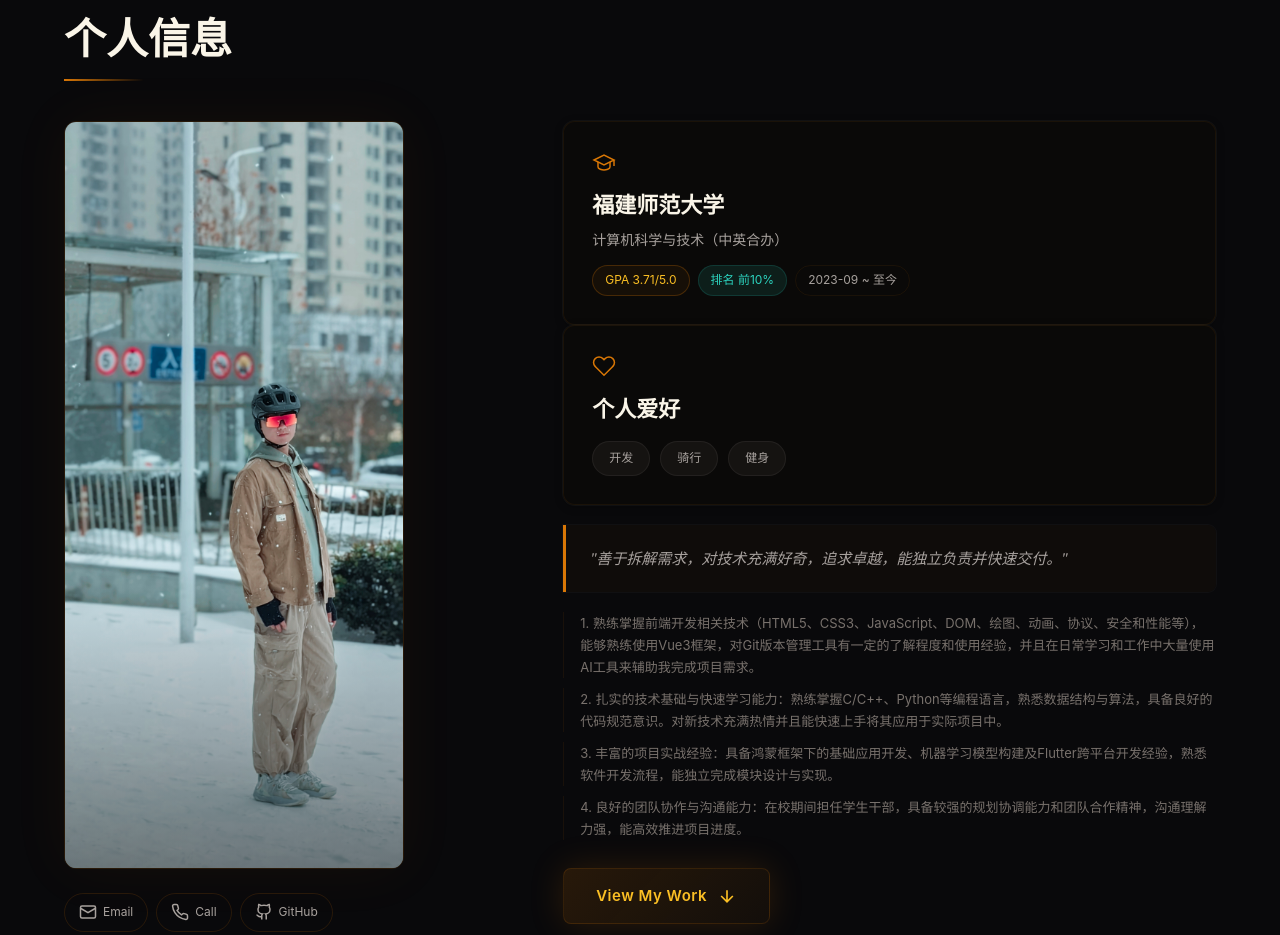
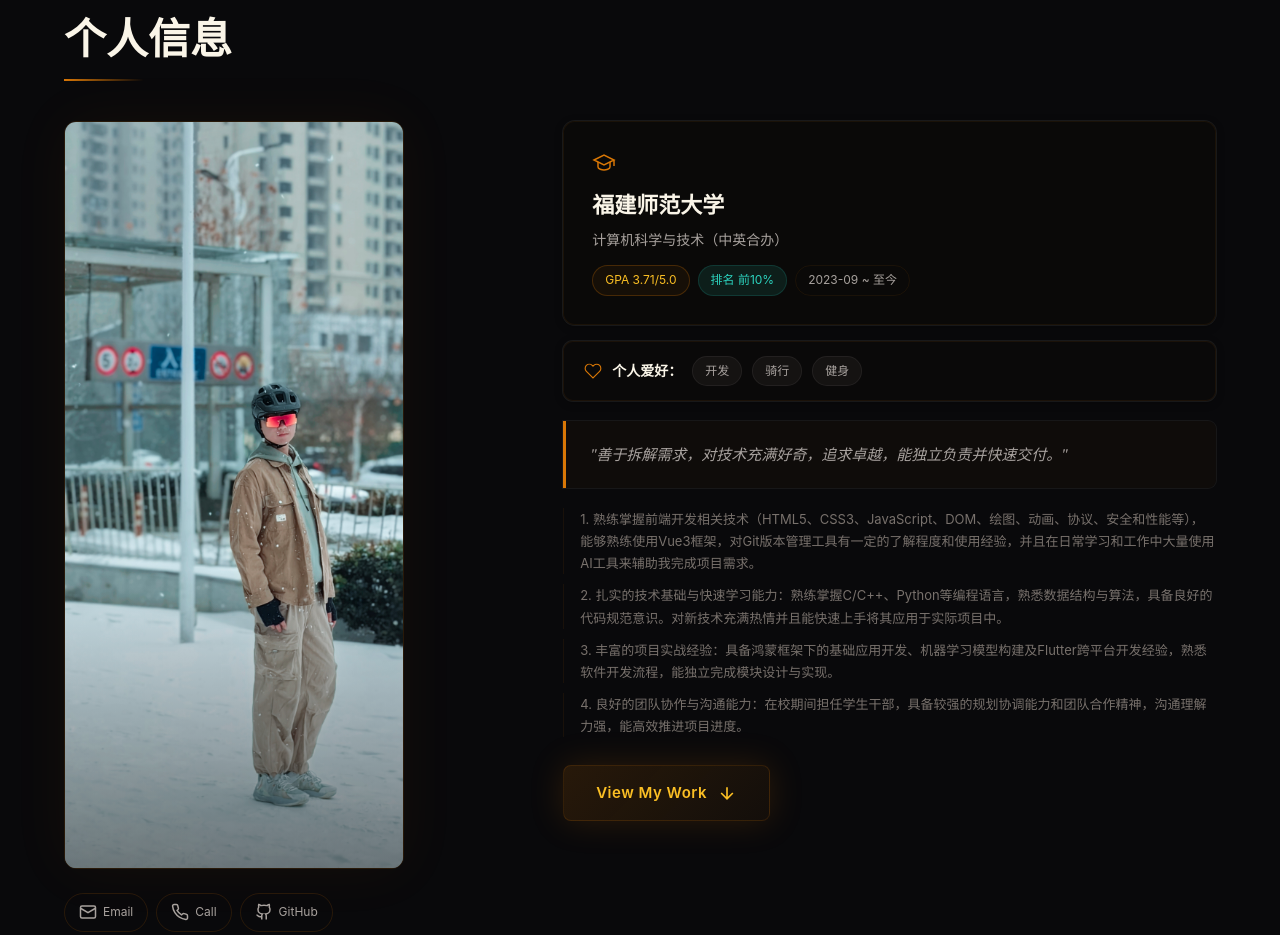
Before and after one commit to Cori-anba/Personal-Web, a website built with Vite: page index.html in a window 1280 px wide. Shown: the part 947-1882 px from the top of the page. Built offline with nearby package versions, Linux system fonts and the light colour scheme.

Commit message:
feat: 爱好卡片紧凑化 + 发光增强 + 手机端图片加载优化
- 个人爱好从竖排大卡片改为横向紧凑布局（图标+标题:标签），垂直空间缩减60%
- 卡片白色发光加粗至0.07（默认）/0.14（hover），夜间模式边界更清晰
- 所有图片添加decoding=async，项目卡片添加content-visibility:auto延迟渲染
- 清理旧about-hobbies独立样式

```diff
--- a/src/components/about-module1.ts
+++ b/src/components/about-module1.ts
@@ -27,6 +27,7 @@ export function createAboutModule1(): HTMLElement {
     alt: personalInfo.avatarAlt,
     class: 'about-photo',
     loading: 'lazy',
+    decoding: 'async',
   });
   photoFrame.appendChild(img);
   leftCol.appendChild(photoFrame);
@@ -70,16 +71,14 @@ export function createAboutModule1(): HTMLElement {
   `;
   rightCol.appendChild(eduCard);
 
-  // Hobbies card
-  const hobbiesCard = createEl('div', { class: 'about-edu-card hobbies-card', 'data-reveal': '' });
+  // Hobbies card — compact horizontal row
+  const hobbiesCard = createEl('div', { class: 'hobbies-card', 'data-reveal': '' });
   hobbiesCard.innerHTML = `
-    <div class="edu-icon">
-      <svg width="24" height="24" viewBox="0 0 24 24" fill="none" stroke="currentColor" stroke-width="1.5"><path d="M20.84 4.61a5.5 5.5 0 0 0-7.78 0L12 5.67l-1.06-1.06a5.5 5.5 0 0 0-7.78 7.78l1.06 1.06L12 21.23l7.78-7.78 1.06-1.06a5.5 5.5 0 0 0 0-7.78z"/></svg>
+    <div class="hobbies-icon">
+      <svg width="18" height="18" viewBox="0 0 24 24" fill="none" stroke="currentColor" stroke-width="1.5"><path d="M20.84 4.61a5.5 5.5 0 0 0-7.78 0L12 5.67l-1.06-1.06a5.5 5.5 0 0 0-7.78 7.78l1.06 1.06L12 21.23l7.78-7.78 1.06-1.06a5.5 5.5 0 0 0 0-7.78z"/></svg>
     </div>
-    <h3 class="edu-school">个人爱好</h3>
-    <div class="about-hobbies">
-      ${hobbies.map((hobby) => `<span class="hobby-tag">${hobby}</span>`).join('')}
-    </div>
+    <span class="hobbies-label">个人爱好：</span>
+    ${hobbies.map((hobby) => `<span class="hobby-tag">${hobby}</span>`).join('')}
   `;
   rightCol.appendChild(hobbiesCard);
 
--- a/src/components/project-card.ts
+++ b/src/components/project-card.ts
@@ -14,6 +14,7 @@ export function createProjectCard(project: Project, index: number): HTMLElement
     alt: project.imageAlt,
     class: 'project-card-thumb',
     loading: 'lazy',
+    decoding: 'async',
   });
   imgWrap.appendChild(img);
 
--- a/src/components/projects-grid.ts
+++ b/src/components/projects-grid.ts
@@ -47,6 +47,7 @@ export function createProjectsSection(): HTMLElement {
         alt: sp.name,
         class: 'supplementary-img',
         loading: 'lazy',
+        decoding: 'async',
       });
       // Fallback if image fails
       img.addEventListener('error', () => {
--- a/src/styles/components.css
+++ b/src/styles/components.css
@@ -325,28 +325,6 @@
   background: var(--teal-glow);
 }
 
-/* Hobbies */
-.about-hobbies {
-  display: flex;
-  gap: 10px;
-  margin-top: 20px;
-}
-
-.hobby-tag {
-  font-size: 12px;
-  padding: 6px 16px;
-  border-radius: 20px;
-  background: rgba(120, 113, 108, 0.1);
-  border: 1px solid rgba(120, 113, 108, 0.15);
-  color: var(--text-secondary);
-  transition: all 0.3s;
-}
-
-.hobby-tag:hover {
-  border-color: var(--accent);
-  color: var(--text-primary);
-}
-
 /* Quote */
 .about-quote {
   margin-top: 20px;
@@ -580,6 +558,8 @@
   transition: all 0.45s cubic-bezier(0.16, 1, 0.3, 1);
   transform: perspective(1000px) rotateX(var(--rotate-x, 0deg)) rotateY(var(--rotate-y, 0deg));
   transform-style: preserve-3d;
+  content-visibility: auto;
+  contain-intrinsic-size: auto 400px;
 }
 
 .project-card:hover {
@@ -1012,9 +992,10 @@
 .honor-card,
 .contact-link-item,
 .contact-form-col,
-.supplementary-card {
+.supplementary-card,
+.hobbies-card {
   box-shadow:
-    0 0 0 1px rgba(250, 245, 232, 0.04),
+    0 0 0 1px rgba(250, 245, 232, 0.07),
     0 2px 8px rgba(0, 0, 0, 0.3);
 }
 
@@ -1023,27 +1004,70 @@
 .honor-card:hover,
 .contact-link-item:hover,
 .contact-form-col:hover,
-.supplementary-card:hover {
+.supplementary-card:hover,
+.hobbies-card:hover {
   box-shadow:
-    0 0 0 1px rgba(250, 245, 232, 0.08),
-    0 0 24px rgba(250, 245, 232, 0.03),
+    0 0 0 1px rgba(250, 245, 232, 0.14),
+    0 0 28px rgba(250, 245, 232, 0.05),
     0 8px 24px rgba(0, 0, 0, 0.35);
 }
 
 /* Project outcome card glow */
 .project-card-outcome {
   box-shadow:
-    0 0 0 1px rgba(45, 212, 191, 0.1),
-    0 0 12px rgba(45, 212, 191, 0.04);
+    0 0 0 1px rgba(45, 212, 191, 0.15),
+    0 0 16px rgba(45, 212, 191, 0.06);
 }
 
 .about-quote {
-  box-shadow: 0 0 0 1px rgba(250, 245, 232, 0.03);
+  box-shadow: 0 0 0 1px rgba(250, 245, 232, 0.06);
 }
 
-/* Hobbies card specific */
-.hobbies-card .about-hobbies {
-  margin-top: 14px;
+/* Hobbies card — compact horizontal layout */
+.hobbies-card {
+  display: flex;
+  align-items: center;
+  gap: 10px;
+  padding: 14px 20px;
+  background: rgba(13, 10, 8, 0.5);
+  border: 1px solid var(--border-subtle);
+  border-radius: 10px;
+  margin-top: 16px;
+  transition: all 0.3s;
+}
+
+.hobbies-card:hover {
+  border-color: var(--border-medium);
+}
+
+.hobbies-icon {
+  color: var(--accent);
+  flex-shrink: 0;
+  display: flex;
+  align-items: center;
+}
+
+.hobbies-label {
+  font-family: var(--font-display);
+  font-size: 14px;
+  font-weight: 600;
+  color: var(--text-primary);
+  white-space: nowrap;
+}
+
+.hobbies-card .hobby-tag {
+  font-size: 12px;
+  padding: 4px 12px;
+  border-radius: 16px;
+  background: rgba(120, 113, 108, 0.1);
+  border: 1px solid rgba(120, 113, 108, 0.15);
+  color: var(--text-secondary);
+  transition: all 0.3s;
+}
+
+.hobbies-card .hobby-tag:hover {
+  border-color: var(--accent);
+  color: var(--text-primary);
 }
 
 /* ============================================
```
